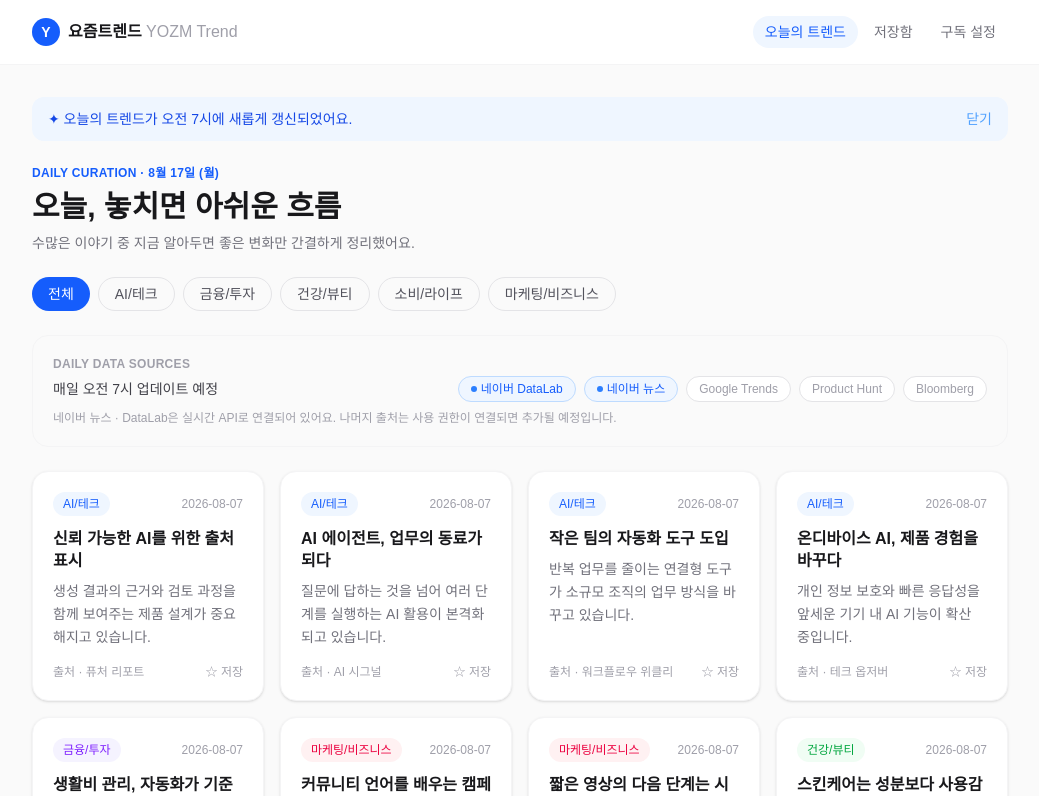
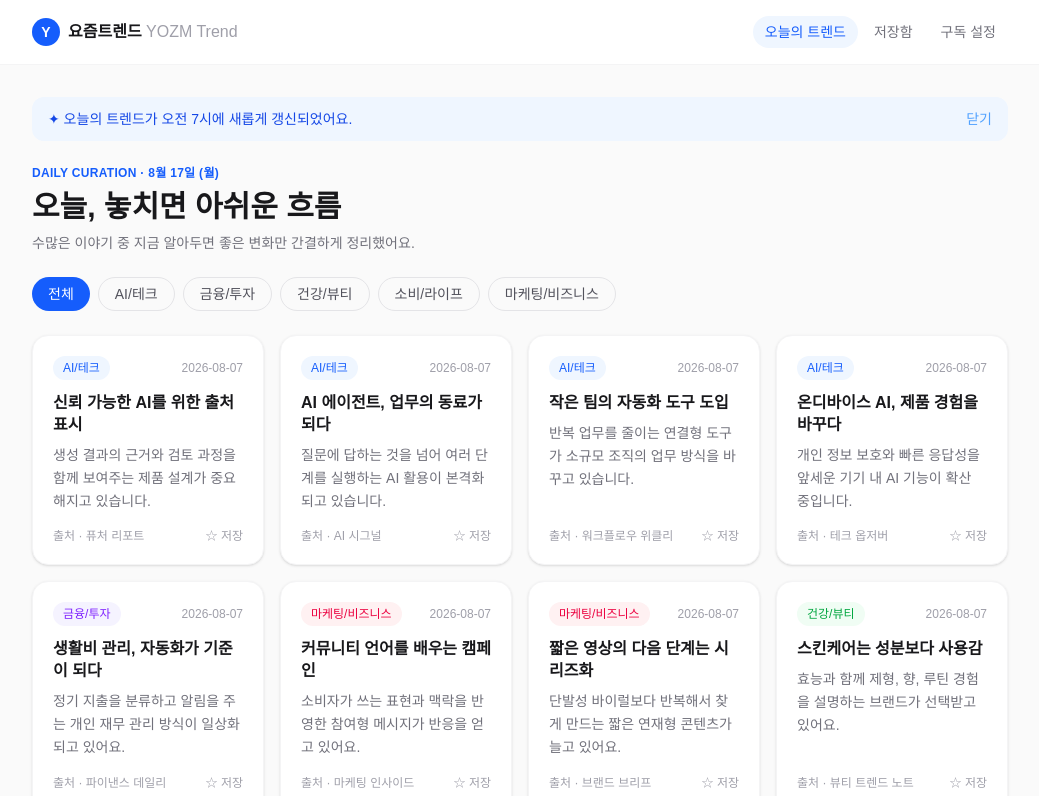
Before and after one commit to suji6838/yozm-trend, a Next.js app: page / in a window 1280 px wide. Shown: the top 796 px of the page, without its empty margins (120-1159 px from the left). Built offline with nearby package versions, Linux system fonts and the light colour scheme; no server answers.

Commit message:
fix: 홈 화면에서 DAILY DATA SOURCES 섹션 제거
Google Trends/Product Hunt/Bloomberg 미연결 상태를 노출하는 안내 섹션이라 랜딩에서 숨김.

```diff
--- a/src/components/HomeClient.tsx
+++ b/src/components/HomeClient.tsx
@@ -1,7 +1,7 @@
 "use client";
 
 import { useMemo, useState } from "react";
-import { CATEGORIES, Category, DATA_SOURCES, Trend } from "@/data/trends";
+import { CATEGORIES, Category, Trend } from "@/data/trends";
 import { useSavedTrends } from "@/hooks/useSavedTrends";
 import TrendCard from "./TrendCard";
 
@@ -79,38 +79,6 @@ export default function HomeClient({ trends }: { trends: Trend[] }) {
         ))}
       </div>
 
-      <div className="mt-6 rounded-2xl border border-zinc-100 bg-zinc-50 p-5">
-        <p className="text-xs font-semibold tracking-wide text-zinc-400">
-          DAILY DATA SOURCES
-        </p>
-        <div className="mt-1 flex flex-wrap items-center justify-between gap-3">
-          <p className="text-sm font-medium text-zinc-700">
-            매일 오전 7시 업데이트 예정
-          </p>
-          <div className="flex flex-wrap gap-2">
-            {DATA_SOURCES.map((source) => (
-              <span
-                key={source.name}
-                className={
-                  source.connected
-                    ? "flex items-center gap-1 rounded-full border border-blue-200 bg-blue-50 px-3 py-1 text-xs text-blue-600"
-                    : "flex items-center gap-1 rounded-full border border-zinc-200 bg-white px-3 py-1 text-xs text-zinc-400"
-                }
-              >
-                {source.connected && (
-                  <span className="h-1.5 w-1.5 rounded-full bg-blue-500" />
-                )}
-                {source.name}
-              </span>
-            ))}
-          </div>
-        </div>
-        <p className="mt-2 text-xs text-zinc-400">
-          네이버 뉴스 · DataLab은 실시간 API로 연결되어 있어요. 나머지
-          출처는 사용 권한이 연결되면 추가될 예정입니다.
-        </p>
-      </div>
-
       <div className="mt-6 grid grid-cols-1 gap-4 sm:grid-cols-2 lg:grid-cols-4">
         {filteredTrends.map((trend) => (
           <TrendCard
```
